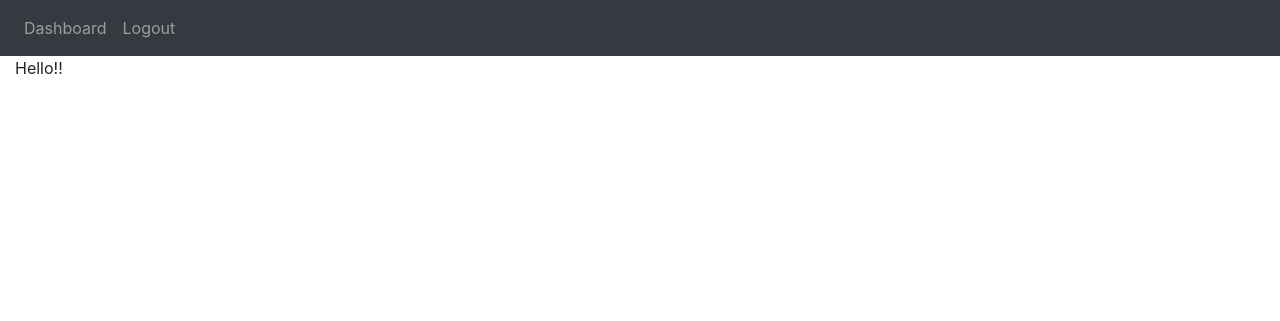
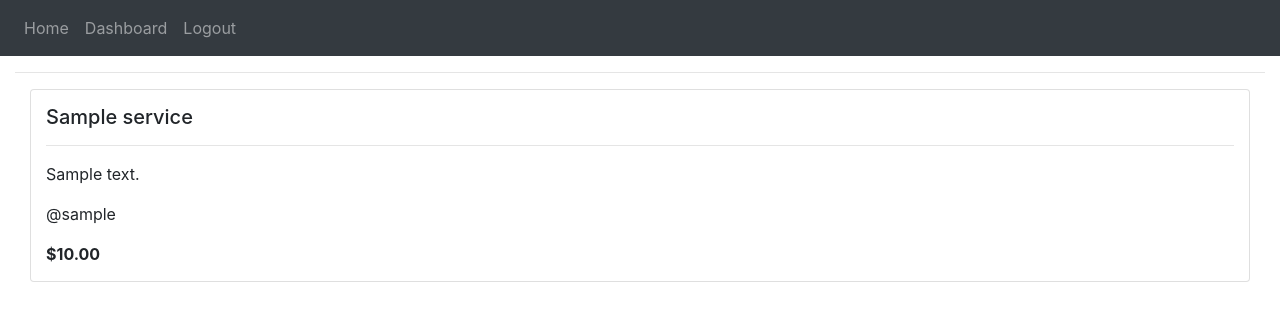
Before and after one commit to AA24107/BookMyService, a Django app: page / in a window 1280 px wide. Shown: the top 321 px of the page. Run offline with Django 5.2, Linux system fonts and the light colour scheme; a user stored in the database is signed in; tables that the repository leaves empty hold one stand-in row (values such as "Sample post"); some libraries are stand-ins or nearby versions.

Commit message:
Add homepage with service listings

```diff
--- a/services/templates/services/index.html
+++ b/services/templates/services/index.html
@@ -1,4 +1,28 @@
 {% extends "services/layout.html" %}
 
-{% block title %}Dashboard{% endblock %}
-{% block content %} Hello!! {% endblock %}
+{% block title %}Home Page{% endblock %}
+{% block content %}
+
+    <hr>
+    {% if services %}
+    <div class="container-fluid" id="service-container">
+        <!--Service Cards-->
+            {% for service in services %}
+                <div class= "card service-cards mb-3">
+                    <div>
+                        <h5 class="card-title">{{service.name}}</h5>
+                        <hr>
+                        <p class="card-text">{{service.description}}</p>
+                        <p class="card-text">@{{service.provider.user.username}}</p>
+                        <p class="card-text"><strong>${{service.price}} </strong></p>
+
+                    </div>
+                </div>
+            {% endfor %}
+    </div>
+    {% else %}
+        <div>
+            <h3>No Services Available</h3>
+        </div>
+    {% endif %}
+{% endblock %}
--- a/services/templates/services/layout.html
+++ b/services/templates/services/layout.html
@@ -12,6 +12,9 @@
             <div>
                 <ul class="navbar-nav">
                     {% if user.is_authenticated %}
+                    <li class="nav-item">
+                        <a class="nav-link" href="{% url 'index' %}">Home</a>
+                    </li>
                     <li class="nav-item">
                         <a class="nav-link" href="##">Dashboard</a>
                     </li>
--- a/services/views.py
+++ b/services/views.py
@@ -11,7 +11,13 @@ from .models import User, Service, ProviderProfile, Booking
 
 
 def index(request):
-    return render(request, "services/index.html")
+
+    services = Service.objects.all()
+
+    return render(request, "services/index.html", {
+        "services": services
+    })
+
 
 
 @login_required
```
